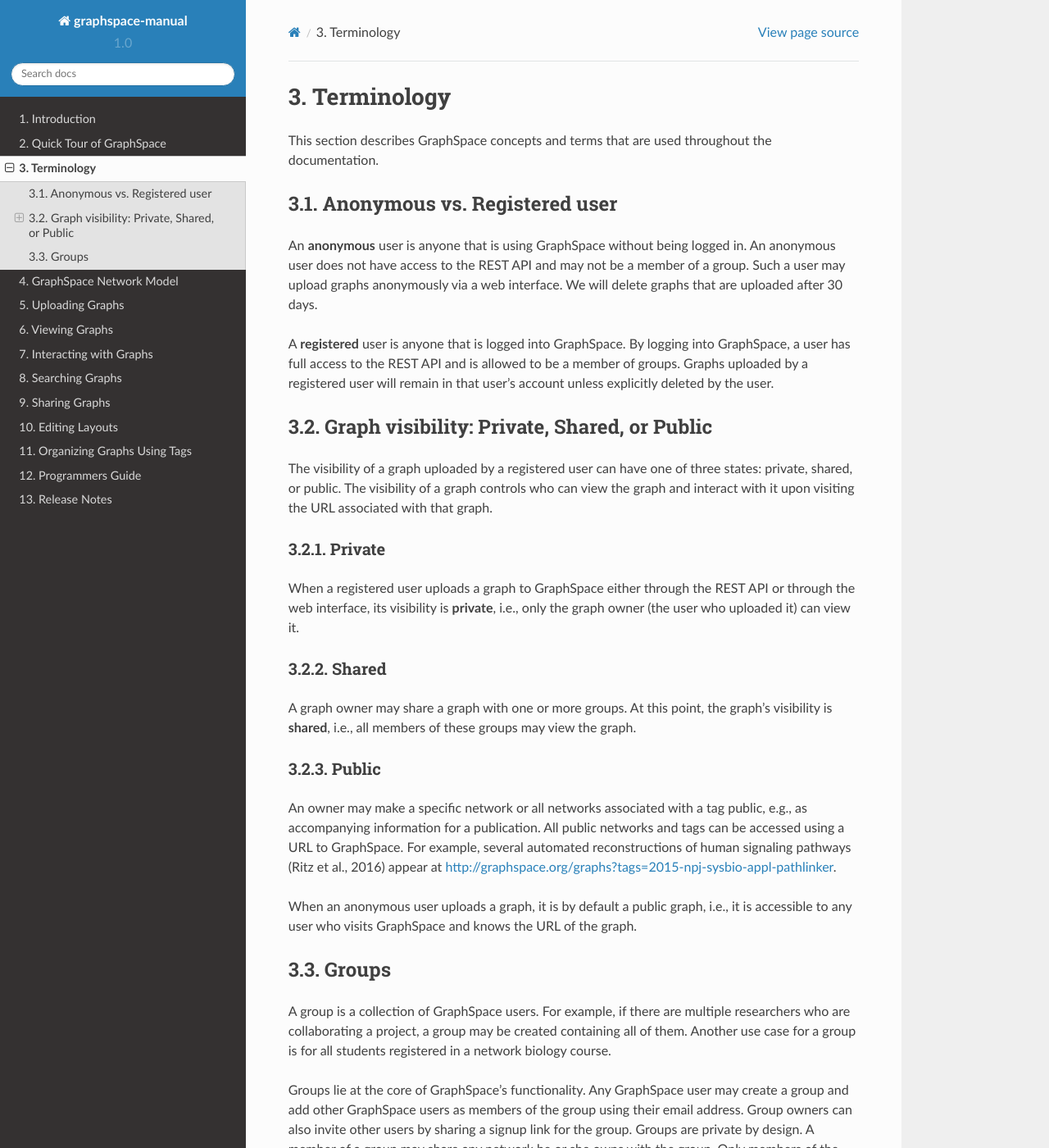
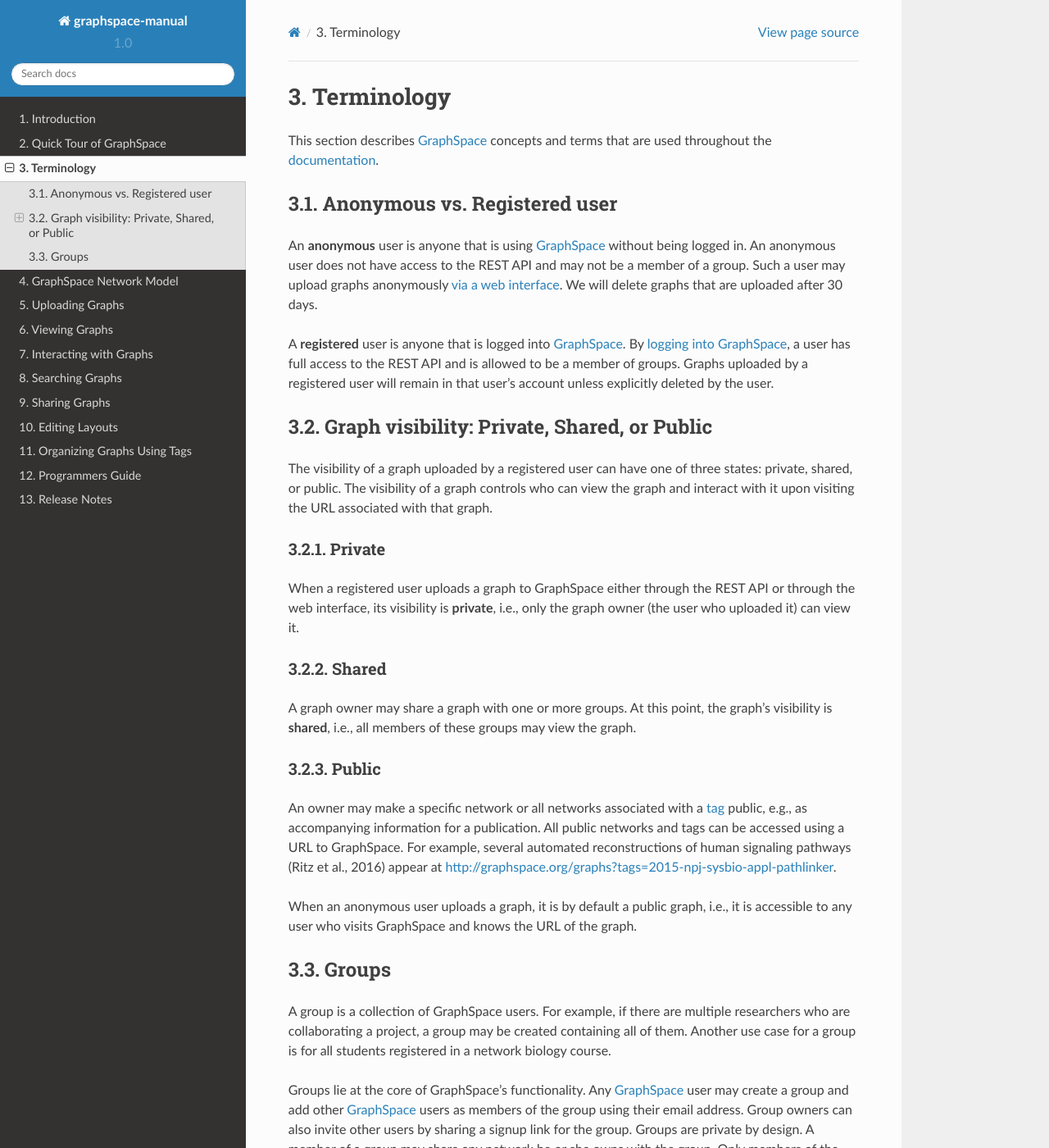
Before and after one commit to adbharadwaj/graphspace-manual, a Sphinx documentation site: the page built from docs/Terminology.md, in a window 1280 px wide and 1400 px high. Shown: the whole window at 82% size. Built offline with Sphinx 7.4.7 and the Read the Docs theme 2.0.0, drawn with Linux system fonts in a browser that asks for light colours; some of the changed lines change nothing that is shown; some of the changed text lies outside the part shown.

Commit message:
Update Terminology.md

```diff
--- a/docs/Terminology.md
+++ b/docs/Terminology.md
@@ -1,10 +1,10 @@
 # Terminology
-This section describes GraphSpace concepts and terms that are used throughout the documentation.
+This section describes [GraphSpace](http://graphspace.org) concepts and terms that are used throughout the [documentation](http://manual.graphspace.org/).
 
 ## Anonymous vs. Registered user
-An **anonymous** user is anyone that is using GraphSpace without being logged in. An anonymous user does not have access to the REST API and may not be a member of a group. Such a user may upload graphs anonymously via a web interface. We will delete graphs that are uploaded after 30 days.
+An **anonymous** user is anyone that is using [GraphSpace](http://graphspace.org) without being logged in. An anonymous user does not have access to the REST API and may not be a member of a group. Such a user may upload graphs anonymously [via a web interface](/Uploading_Graphs.html#upload-page). We will delete graphs that are uploaded after 30 days.
 
-A **registered** user is anyone that is logged into GraphSpace. By logging into GraphSpace, a user has full access to the REST API and is allowed to be a member of groups. Graphs uploaded by a registered user will remain in that user's account unless explicitly deleted by the user.
+A **registered** user is anyone that is logged into [GraphSpace](http://graphspace.org). By [logging into GraphSpace](/Quick_Tour_of_GraphSpace.html#log-in), a user has full access to the REST API and is allowed to be a member of groups. Graphs uploaded by a registered user will remain in that user's account unless explicitly deleted by the user.
 
 ## Graph visibility: Private, Shared, or Public
 The visibility of a graph uploaded by a registered user can have one of three states: private, shared, or public. The visibility of a graph controls who can view the graph and interact with it upon visiting the URL associated with that graph.
@@ -15,7 +15,7 @@
 A graph owner may share a graph with one or more groups. At this point, the graph's visibility is **shared**, i.e., all members of these groups may view the graph.
 ### Public
 
-An owner may make a specific network or all networks associated with a tag public, e.g., as accompanying information for a
+An owner may make a specific network or all networks associated with a [tag](/GraphSpace_Network_Model.html#graph-data-attributes-attributes-treated-specially-by-graphspace) public, e.g., as accompanying information for a
 publication. All public networks and tags can be accessed using a URL to GraphSpace. For example, several automated reconstructions of human signaling pathways (Ritz et al., 2016) appear at [http://graphspace.org/graphs?tags=2015-npj-sysbio-appl-pathlinker](http://graphspace.org/graphs?tags=2015-npj-sysbio-appl-pathlinker).
 
 When an anonymous user uploads a graph, it is by default a public graph, i.e., it is accessible to any user who visits GraphSpace and knows the URL of the graph.
@@ -24,9 +24,9 @@
 
 A group is a collection of GraphSpace users. For example, if there are multiple researchers who are collaborating a project, a group may be created containing all of them. Another use case for a group is for all students registered in a network biology course.
 
-Groups lie at the core of GraphSpace’s functionality. Any GraphSpace user may create a group and add other GraphSpace users as members of the group using their email address. Group owners can also invite other users by sharing a signup link for the group. Groups are private by design. A member of a group may share any network he or she owns with the group. Only members of the group can view the shared network. Groups provide a level of privacy that is intermediate between the default (a network is visible only to its owner) and public networks (a network is visible to anyone).
+Groups lie at the core of GraphSpace’s functionality. Any [GraphSpace](http://graphspace.org) user may create a group and add other [GraphSpace](http://graphspace.org) users as members of the group using their email address. Group owners can also invite other users by sharing a signup link for the group. Groups are private by design. A member of a group may share any network he or she owns with the group. Only members of the group can view the shared network. Groups provide a level of privacy that is intermediate between the default (a network is visible only to its owner) and public networks (a network is visible to anyone).
 
-A **group owner** is the creator of the group. Any GraphSpace user can create a group by visiting the Groups page and clicking the "Create group" button. The group owner may
+A **group owner** is the creator of the group. Any [GraphSpace](http://graphspace.org) user can create a group by visiting the Groups page and clicking the "Create group" button. The group owner may
 - Invite any GraphSpace user that has an account to be a member of their group.
 - Remove any member from the group.
 - Unshare any graph that has already been shared by the members of the group
```
